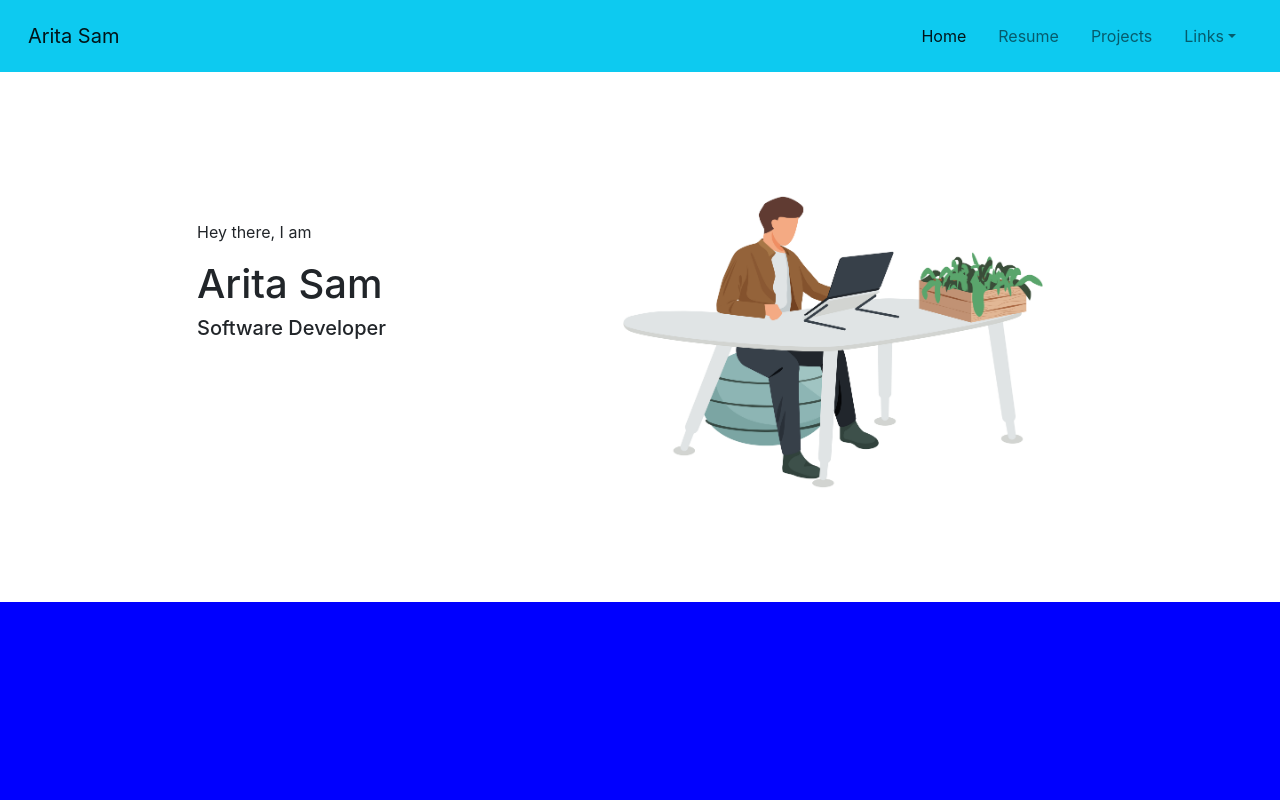
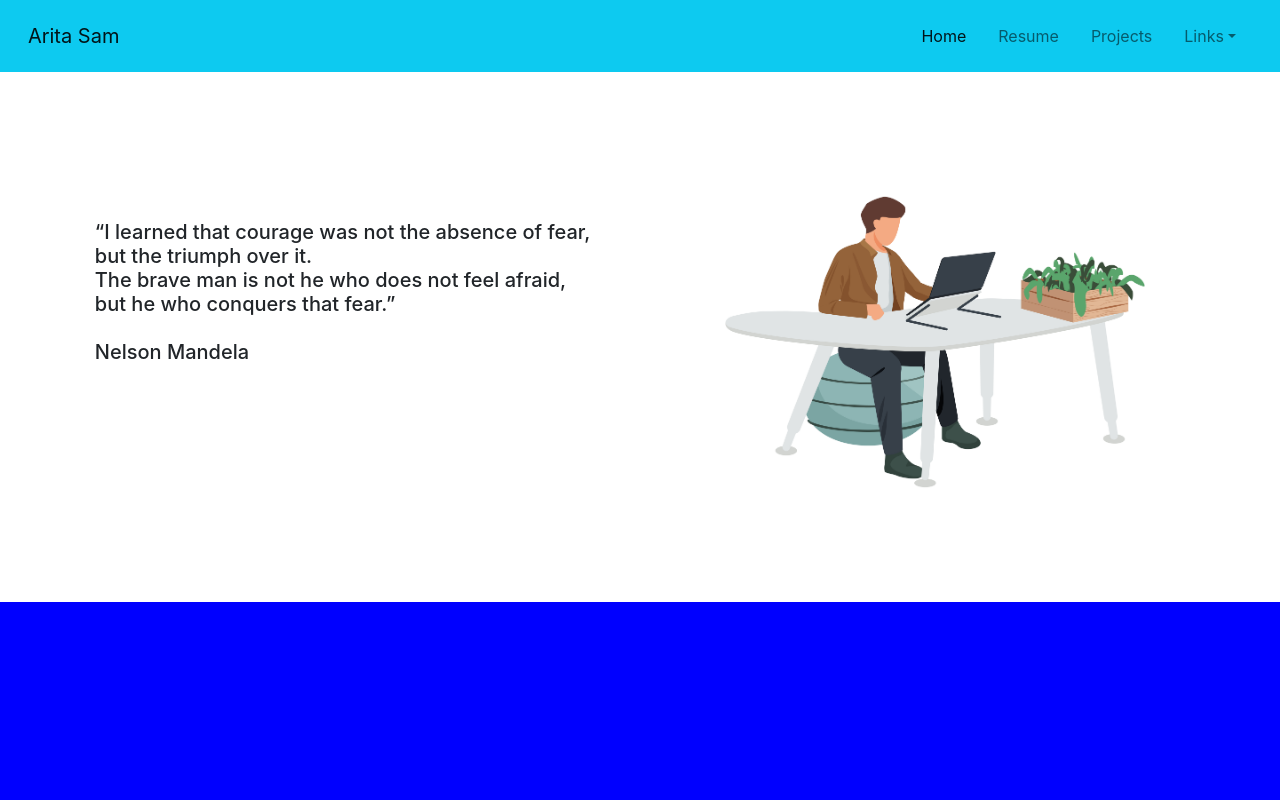
Before and after one commit to Arita-wa-Security/arita-portfolio, a React (Create React App) app: page / in a window 1280 px wide. Shown: the top 800 px of the page. Built offline with nearby package versions, Linux system fonts and the light colour scheme.

Commit message:
feat: Added Mandela's quote

```diff
--- a/src/components/Body/body.js
+++ b/src/components/Body/body.js
@@ -10,9 +10,14 @@ function Body(){
   <>
    <div class="d-flex justify-content-evenly" id="Body">
      <div id="initial-content">
-       <p>Hey there, I am</p>
-       <h1>Arita Sam</h1>
-       <h5>Software Developer</h5>
+
+       <h5>“I learned that courage was not the absence of fear,
+        <br></br>but the triumph over it.
+        <br></br>The brave man is not he who does not feel afraid,
+        <br></br>but he who conquers that fear.”
+        <br></br>
+        <br></br>Nelson Mandela
+        </h5>
      </div>
 
      <div id="work">
```
